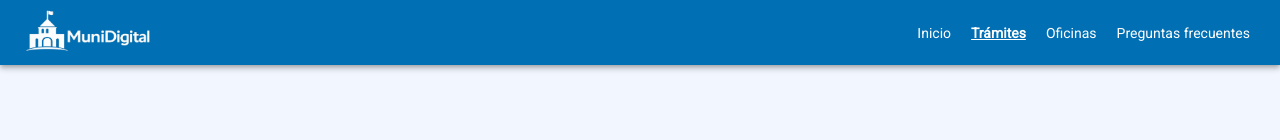
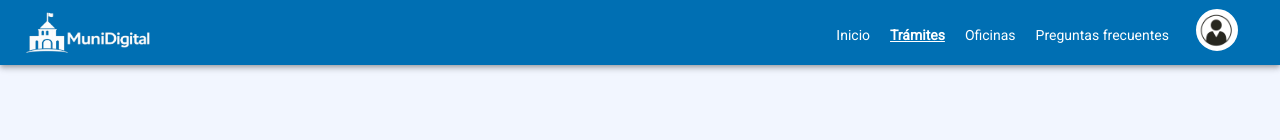
Before and after one commit to claapii/Proyecto-Web-y-Movil-23, a React (Vite) app: page /tramites in a window 1280 px wide. Shown: the top 140 px of the page. Built offline with nearby package versions, Linux system fonts and the light colour scheme; no server answers; sample sign-in values are in the browser's storage.

Commit message:
Se agrega un mini menu de usuarios donde se puede cerrar sesion. Queda pendiente un bug visual donde algunos estilos de paginas se solapan al volver a iniciar sesion.

```diff
--- a/src/components/NavBar.css
+++ b/src/components/NavBar.css
@@ -1,7 +1,10 @@
 .header-container {
   display: flex;
-  justify-content: space-between;
   align-items: center;
+  width: 100%;
+  min-height: 60px;
+  position: relative;
+  z-index: 9999;
 }
 
 .home-logo {
@@ -13,7 +16,8 @@
 .nav-menu {
   display: flex;
   gap: 20px;
-  margin-right: 30px;
+  margin-left: auto;
+  margin-right: 25px;
 }
 
 .nav-menu a {
@@ -26,3 +30,70 @@
   font-weight: bold;
   text-decoration: underline;
 }
+
+.user-menu-container {
+  position: relative;
+  display: flex;
+  align-items: center;
+  margin-right: 40px;
+  z-index: 999999;
+}
+
+.user-avatar-wrapper {
+  width: 46px;
+  height: 46px;
+  border-radius: 50%;
+  cursor: pointer;
+  display: flex;
+  align-items: center;
+  justify-content: center;
+
+  background: transparent;
+  border: none;
+  padding: 0;
+
+  position: relative;
+  z-index: 9999999;
+}
+
+.user-avatar-img {
+  width: 42px;
+  height: 42px;
+  border-radius: 50%;
+  object-fit: cover;
+  border: 2px solid white;
+  background-color: white;
+  pointer-events: none;
+}
+
+.user-dropdown {
+  position: fixed;
+  top: 65px;
+  right: 40px;
+  width: 170px;
+  background-color: white;
+  border-radius: 10px;
+  box-shadow: 0 4px 12px rgba(0, 0, 0, 0.25);
+  overflow: hidden;
+  z-index: 99999999;
+}
+
+.dropdown-item {
+  width: 100%;
+  padding: 12px 14px;
+  border: none;
+  background-color: white;
+  text-align: left;
+  cursor: pointer;
+  font-size: 14px;
+  color: #333;
+}
+
+.dropdown-item:hover {
+  background-color: #f2f2f2;
+}
+
+.dropdown-item.logout {
+  color: #c62828;
+  font-weight: 600;
+}
--- a/src/components/NavBar.tsx
+++ b/src/components/NavBar.tsx
@@ -1,25 +1,68 @@
-import { NavLink } from "react-router-dom";
+import { useState } from "react";
+import ReactDOM from "react-dom";
+import { NavLink, useHistory } from "react-router-dom";
 import "./Navbar.css";
 
 const Navbar: React.FC = () => {
+  const history = useHistory();
+  const [menuAbierto, setMenuAbierto] = useState(false);
+
+  const abrirCerrarMenu = () => {
+    setMenuAbierto((prev) => !prev);
+  };
+
+  const cerrarSesion = () => {
+    localStorage.removeItem("token");
+    setMenuAbierto(false);
+    history.push("/login");
+  };
+
   return (
     <div className="header-container">
-
       <img
         src="/logoMuniDigitalBlanco.png"
         className="home-logo"
+        alt="Logo Municipalidad"
       />
 
       <nav className="nav-menu">
         <NavLink to="/home">Inicio</NavLink>
-
         <NavLink to="/tramites">Trámites</NavLink>
-
         <NavLink to="/oficinas">Oficinas</NavLink>
-
         <NavLink to="/faq">Preguntas frecuentes</NavLink>
       </nav>
 
+      <div className="user-menu-container">
+        <button
+          type="button"
+          className="user-avatar-wrapper"
+          onClick={abrirCerrarMenu}
+        >
+          <img
+            src="/user-default.png"
+            alt="Usuario"
+            className="user-avatar-img"
+          />
+        </button>
+      </div>
+
+      {menuAbierto &&
+        ReactDOM.createPortal(
+          <div className="user-dropdown">
+            <button type="button" className="dropdown-item">
+              Mi perfil
+            </button>
+
+            <button
+              type="button"
+              className="dropdown-item logout"
+              onClick={cerrarSesion}
+            >
+              Cerrar sesión
+            </button>
+          </div>,
+          document.body
+        )}
     </div>
   );
 };
```
Also changed, not shown: public/user-default.png (added).
